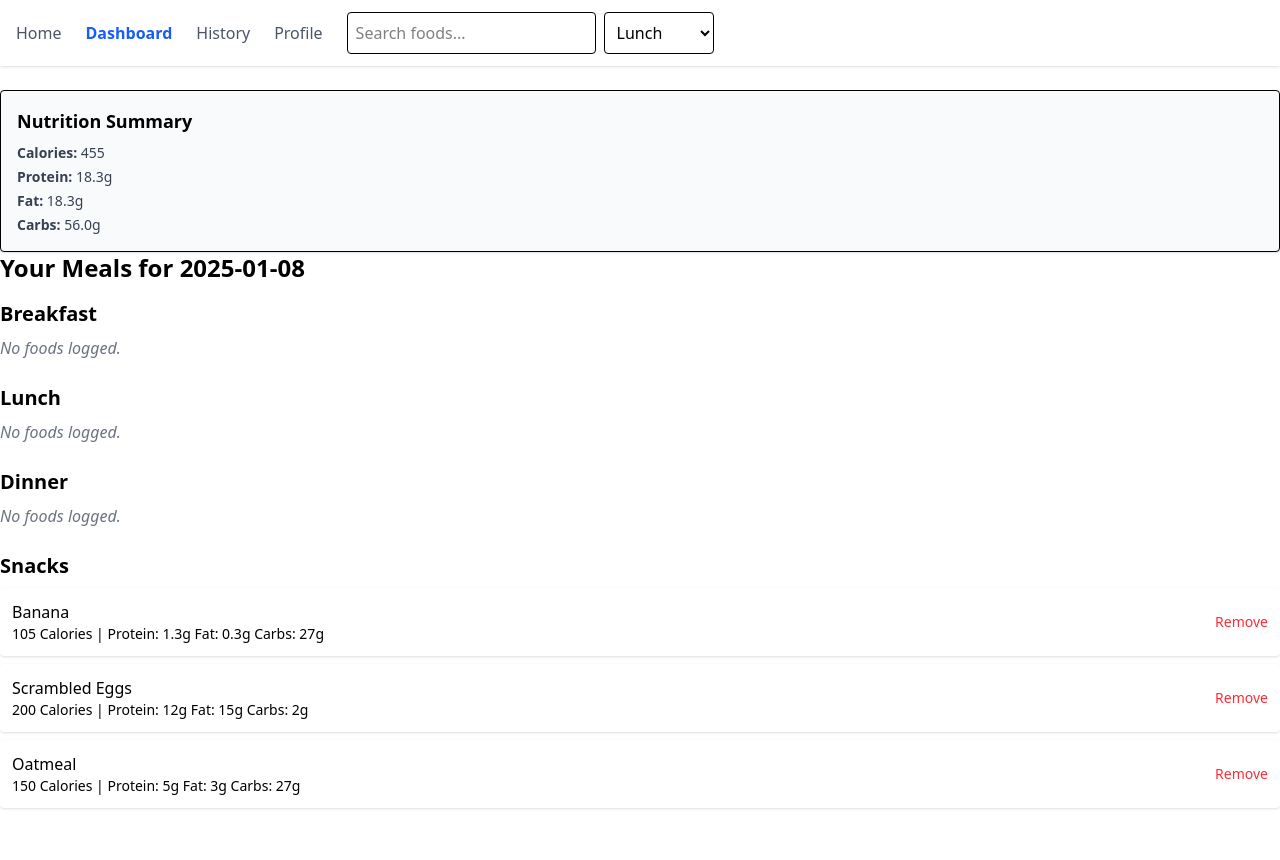
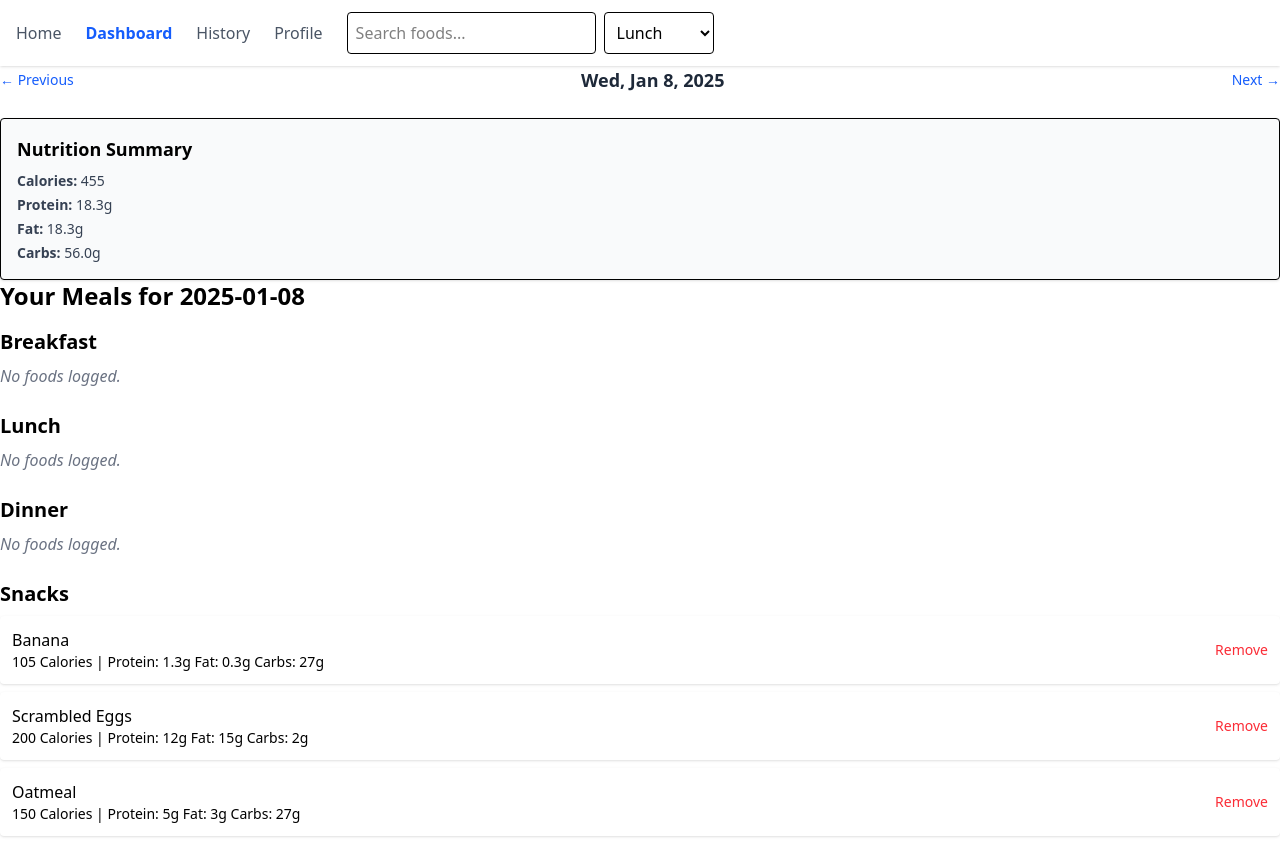
Before and after one commit to mattwheeler-dev/nutrition-tracker, a React (Vite) app: page /dashboard in a window 1280 px wide. Before the commit the page ends 832 px from the top, so only its background shows below. Built offline with nearby package versions, Linux system fonts and the light colour scheme.

Commit message:
add date switching btns to dashboard; can add new meals to active date;

```diff
--- a/src/pages/Dashboard.tsx
+++ b/src/pages/Dashboard.tsx
@@ -3,6 +3,11 @@ import { useNutritionStore } from "../state/nutritionStore";
 import type { FoodItem, MealType } from "../types/nutrition";
 import MealLog from "../components/MealLog";
 import NutritionSummary from "../components/NutritionSummary";
+import {
+	getNextDate,
+	getPrevDate,
+	formatDateDisplay,
+} from "../utils/dateHelpers";
 
 const mockFoods: FoodItem[] = [
 	{
@@ -34,6 +39,8 @@ const mockFoods: FoodItem[] = [
 const Dashboard = () => {
 	const date = useNutritionStore((s) => s.selectedDate);
 	const logs = useNutritionStore((s) => s.logs);
+	const selectedDate = useNutritionStore((s) => s.selectedDate);
+	const setDate = useNutritionStore((s) => s.setDate);
 
 	const mealTypes: MealType[] = ["breakfast", "lunch", "dinner", "snacks"];
 
@@ -47,6 +54,25 @@ const Dashboard = () => {
 
 	return (
 		<div>
+			<div className="flex justify-between items-center mb-4">
+				<button
+					onClick={() => setDate(getPrevDate(selectedDate))}
+					className="text-sm text-blue-600 hover:underline"
+				>
+					← Previous
+				</button>
+
+				<h1 className="text-lg font-bold text-gray-800">
+					{formatDateDisplay(selectedDate)}
+				</h1>
+
+				<button
+					onClick={() => setDate(getNextDate(selectedDate))}
+					className="text-sm text-blue-600 hover:underline"
+				>
+					Next →
+				</button>
+			</div>
 			<NutritionSummary />
 
 			<h1 className="text-2xl font-bold mb-4">Your Meals for {date}</h1>
--- /dev/null
+++ b/src/utils/dateHelpers.ts
@@ -0,0 +1,20 @@
+export function formatDateDisplay(isoDate: string): string {
+	return new Date(isoDate).toLocaleDateString(undefined, {
+		weekday: "short",
+		year: "numeric",
+		month: "short",
+		day: "numeric",
+	});
+}
+
+export function getNextDate(isoDate: string): string {
+	const d = new Date(isoDate);
+	d.setDate(d.getDate() + 1);
+	return d.toISOString().split("T")[0];
+}
+
+export function getPrevDate(isoDate: string): string {
+	const d = new Date(isoDate);
+	d.setDate(d.getDate() - 1);
+	return d.toISOString().split("T")[0];
+}
```
